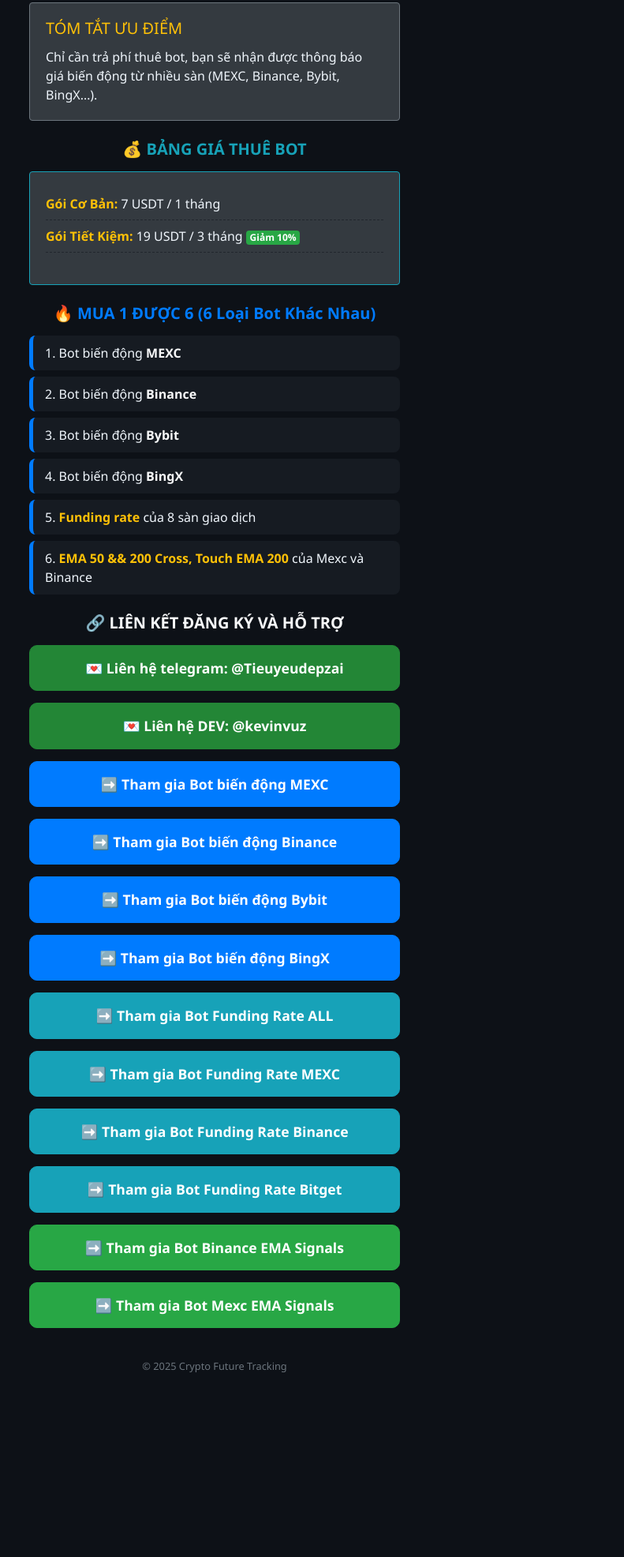
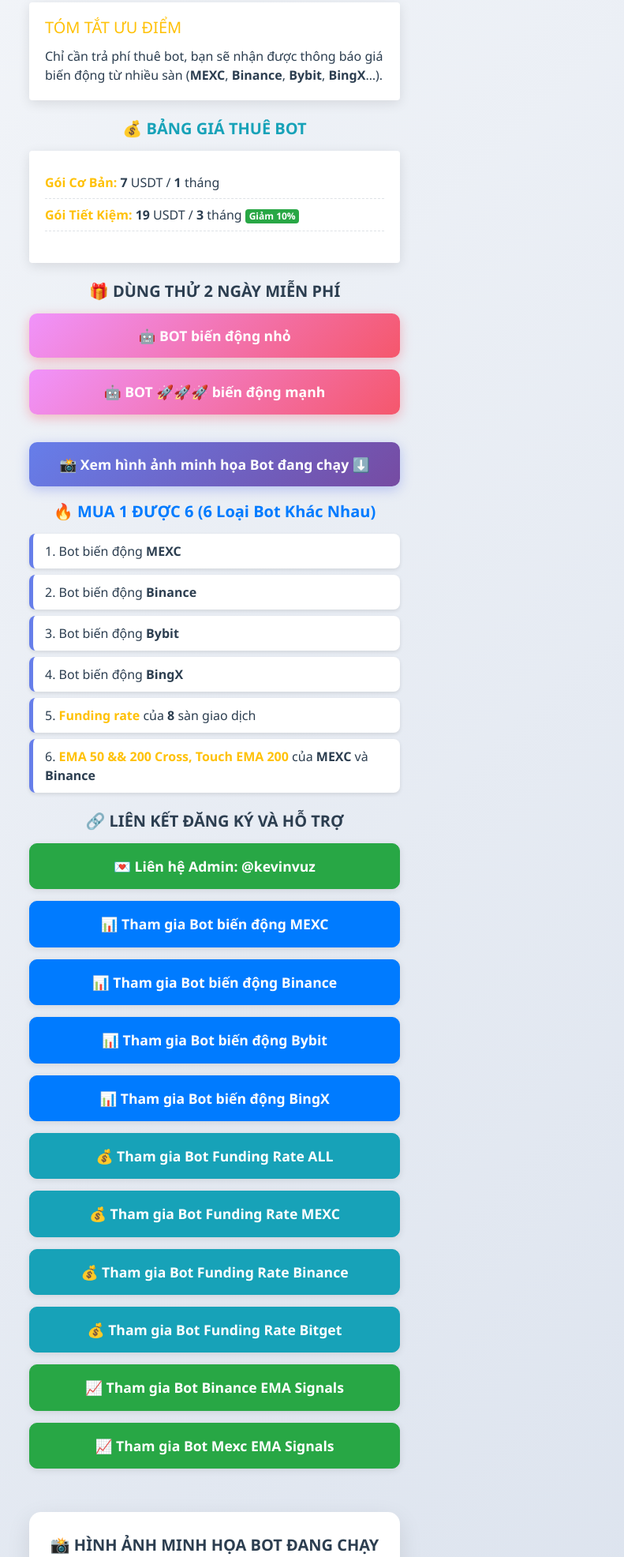
Before and after one commit to kienvmdev/kienvmdev.github.io, a plain HTML site: page index.html in a window 1280 px wide. Shown: the part 208-2180 px from the top of the page at 79% size, without its empty margins (368-1159 px from the left). Before the commit the page ends 1949 px from the top, so only its background shows below. Drawn offline with nearby package versions, Linux system fonts and the light colour scheme.

Commit message:
update-UI

```diff
--- a/index.html
+++ b/index.html
@@ -9,10 +9,11 @@
 
     <style>
         body {
-            background-color: #0d1117; /* Nền tối, phù hợp với chủ đề giao dịch */
-            color: #f0f6fc; /* Chữ màu sáng */
+            background: linear-gradient(135deg, #f5f7fa 0%, #c3cfe2 100%); /* Nền sáng với gradient */
+            color: #2c3e50; /* Chữ màu tối */
             font-family: 'Segoe UI', Tahoma, Geneva, Verdana, sans-serif;
             padding-top: 20px;
+            padding-bottom: 40px;
         }
         .container {
             max-width: 500px; /* Giới hạn độ rộng cho trải nghiệm di động tốt nhất */
@@ -25,13 +26,14 @@
             width: 90px;
             height: 90px;
             border-radius: 50%;
-            background-color: #007bff; /* Màu đại diện cho bot */
+            background: linear-gradient(135deg, #667eea 0%, #764ba2 100%);
             display: inline-flex;
             align-items: center;
             justify-content: center;
             font-size: 2.5rem;
             margin-bottom: 10px;
             border: 3px solid #fff;
+            box-shadow: 0 4px 15px rgba(0,0,0,0.2);
         }
         .link-button {
             width: 100%;
@@ -42,6 +44,11 @@
             border-radius: 10px;
             text-decoration: none;
             transition: all 0.3s ease;
+            box-shadow: 0 2px 10px rgba(0,0,0,0.1);
+        }
+        .link-button:hover {
+            transform: translateY(-2px);
+            box-shadow: 0 4px 15px rgba(0,0,0,0.2);
         }
         .pricing-list {
             list-style: none;
@@ -51,18 +58,93 @@
         }
         .pricing-list li {
             padding: 8px 0;
-            border-bottom: 1px dashed #21262d;
+            border-bottom: 1px dashed #dee2e6;
         }
         .feature-item {
-            background-color: #161b22;
+            background-color: #ffffff;
             padding: 10px 15px;
             border-radius: 8px;
             margin-bottom: 8px;
-            border-left: 5px solid #007bff; /* Đường viền màu xanh nổi bật */
+            border-left: 5px solid #667eea;
+            box-shadow: 0 2px 5px rgba(0,0,0,0.1);
         }
         .contact-admin {
-            background-color: #238636;
-            border-color: #238636;
+            background-color: #28a745;
+            border-color: #28a745;
+            color: #fff;
+        }
+        .free-trial-button {
+            background: linear-gradient(135deg, #f093fb 0%, #f5576c 100%);
+            border: none;
+            color: #fff;
+            font-weight: bold;
+            box-shadow: 0 4px 15px rgba(245, 87, 108, 0.4);
+        }
+        .free-trial-button:hover {
+            background: linear-gradient(135deg, #f5576c 0%, #f093fb 100%);
+            color: #fff;
+            transform: translateY(-2px);
+            box-shadow: 0 6px 20px rgba(245, 87, 108, 0.5);
+        }
+        .scroll-button {
+            background: linear-gradient(135deg, #667eea 0%, #764ba2 100%);
+            border: none;
+            color: #fff;
+            margin: 20px 0;
+            box-shadow: 0 4px 15px rgba(102, 126, 234, 0.4);
+        }
+        .scroll-button:hover {
+            color: #fff;
+            transform: translateY(-2px);
+            box-shadow: 0 6px 20px rgba(102, 126, 234, 0.5);
+        }
+        .demo-section {
+            background: #ffffff;
+            border-radius: 15px;
+            padding: 30px 20px;
+            margin-top: 40px;
+            box-shadow: 0 10px 30px rgba(0,0,0,0.1);
+        }
+        .demo-images {
+            display: grid;
+            grid-template-columns: 1fr;
+            gap: 20px;
+            margin-top: 20px;
+        }
+        .demo-image-item {
+            background: #f8f9fa;
+            border-radius: 10px;
+            padding: 15px;
+            text-align: center;
+            box-shadow: 0 2px 10px rgba(0,0,0,0.05);
+        }
+        .demo-image-item img {
+            max-width: 100%;
+            height: auto;
+            border-radius: 8px;
+            box-shadow: 0 2px 8px rgba(0,0,0,0.1);
+        }
+        .demo-image-item p {
+            margin-top: 10px;
+            font-weight: bold;
+            color: #495057;
+        }
+        .card {
+            box-shadow: 0 4px 15px rgba(0,0,0,0.1);
+            border: none;
+        }
+        .card.bg-dark {
+            background-color: #ffffff !important;
+            color: #2c3e50;
+        }
+        .text-secondary {
+            color: #6c757d !important;
+        }
+        .text-light {
+            color: #2c3e50 !important;
+        }
+        .text-muted {
+            color: #6c757d !important;
         }
     </style>
 </head>
@@ -71,7 +153,7 @@
     <div class="container">
         <div class="profile-header">
             <div class="profile-icon">🤖</div>
-            <h1 class="h4 font-weight-bold text-light">BOT Báo biến động Future</h1>
+            <h1 class="h4 font-weight-bold" style="color: #2c3e50;">BOT Báo biến động Future</h1>
             <p class="text-secondary">Công cụ theo dõi biến động giá &amp; cảnh báo thị trường tức thì!</p>
         </div>
 
@@ -79,7 +161,7 @@
             <div class="card-body">
                 <h5 class="card-title text-warning">TÓM TẮT ƯU ĐIỂM</h5>
                 <p class="card-text">
-                    Chỉ cần trả phí thuê bot, bạn sẽ nhận được thông báo giá biến động từ nhiều sàn (MEXC, Binance, Bybit, BingX…).
+                    Chỉ cần trả phí thuê bot, bạn sẽ nhận được thông báo giá biến động từ nhiều sàn (<b>MEXC</b>, <b>Binance</b>, <b>Bybit</b>, <b>BingX</b>…).
                 </p>
             </div>
         </div>
@@ -88,73 +170,106 @@
         <div class="card bg-dark border-info mb-4">
             <div class="card-body">
                 <ul class="pricing-list">
-                    <li><strong class="text-warning">Gói Cơ Bản:</strong> 7 USDT / 1 tháng</li>
-                    <li><strong class="text-warning">Gói Tiết Kiệm:</strong> 19 USDT / 3 tháng <span class="badge badge-success">Giảm 10%</span></li>
+                    <li><strong class="text-warning">Gói Cơ Bản:</strong> <b>7</b> USDT / <b>1</b> tháng</li>
+                    <li><strong class="text-warning">Gói Tiết Kiệm:</strong> <b>19</b> USDT / <b>3</b> tháng <span class="badge badge-success">Giảm 10%</span></li>
                     <!-- <li><strong class="text-danger">ƯU ĐÃI ĐỘC QUYỀN:</strong> Ai đăng ký trước sẽ được TẶNG THÊM 1 THÁNG (Từ 1 tháng thành 2 tháng)</li> -->
                 </ul>
             </div>
         </div>
 
+        <h5 class="text-center mb-3 font-weight-bold" style="color: #2c3e50;">🎁 DÙNG THỬ 2 NGÀY MIỄN PHÍ</h5>
+
+        <a href="https://t.me/+JMdvxnB-p_1iM2Fl" target="_blank" class="btn btn-lg link-button free-trial-button">
+            🤖 BOT biến động nhỏ
+        </a>
+
+        <a href="https://t.me/+rUkScvza0B81NDM9" target="_blank" class="btn btn-lg link-button free-trial-button">
+            🤖 BOT 🚀🚀🚀 biến động mạnh
+        </a>
+
+        <button onclick="scrollToDemo()" class="btn btn-lg link-button scroll-button">
+            📸 Xem hình ảnh minh họa Bot đang chạy ⬇️
+        </button>
+
         <h5 class="text-center mb-3 text-primary font-weight-bold">🔥 MUA 1 ĐƯỢC 6 (6 Loại Bot Khác Nhau)</h5>
         <div class="mb-4">
-            <div class="feature-item">1. Bot biến động <strong class="text-light">MEXC</strong></div>
-            <div class="feature-item">2. Bot biến động <strong class="text-light">Binance</strong></div>
-            <div class="feature-item">3. Bot biến động <strong class="text-light">Bybit</strong></div>
-            <div class="feature-item">4. Bot biến động <strong class="text-light">BingX</strong></div>
-            <div class="feature-item">5. <strong class="text-warning">Funding rate</strong> của 8 sàn giao dịch</div>
-            <div class="feature-item">6. <strong class="text-warning">EMA 50 && 200 Cross, Touch EMA 200</strong> của Mexc và Binance</div>
+            <div class="feature-item">1. Bot biến động <strong style="color: #2c3e50;">MEXC</strong></div>
+            <div class="feature-item">2. Bot biến động <strong style="color: #2c3e50;">Binance</strong></div>
+            <div class="feature-item">3. Bot biến động <strong style="color: #2c3e50;">Bybit</strong></div>
+            <div class="feature-item">4. Bot biến động <strong style="color: #2c3e50;">BingX</strong></div>
+            <div class="feature-item">5. <strong class="text-warning">Funding rate</strong> của <b>8</b> sàn giao dịch</div>
+            <div class="feature-item">6. <strong class="text-warning">EMA 50 && 200 Cross, Touch EMA 200</strong> của <b>MEXC</b> và <b>Binance</b></div>
         </div>
 
 
-        <h5 class="text-center mb-3 text-light font-weight-bold">🔗 LIÊN KẾT ĐĂNG KÝ VÀ HỖ TRỢ</h5>
-
-        <a href="https://t.me/Tieuyeudepzai" target="_blank" class="btn btn-lg btn-success link-button contact-admin">
-            💌 Liên hệ telegram: @Tieuyeudepzai
-        </a>
+        <h5 class="text-center mb-3 font-weight-bold" style="color: #2c3e50;">🔗 LIÊN KẾT ĐĂNG KÝ VÀ HỖ TRỢ</h5>
 
         <a href="https://t.me/kevinvuz" target="_blank" class="btn btn-lg btn-success link-button contact-admin">
-            💌 Liên hệ DEV: @kevinvuz
+            💌 Liên hệ Admin: @kevinvuz
         </a>
 
         <a href="https://t.me/+fCdQ22-74U0wYTBl" target="_blank" class="btn btn-lg link-button btn-primary">
-            ➡️ Tham gia Bot biến động MEXC
+            📊 Tham gia Bot biến động MEXC
         </a>
 
         <a href="https://t.me/+1EmRvh-qDt80ZTdl" target="_blank" class="btn btn-lg link-button btn-primary">
-            ➡️ Tham gia Bot biến động Binance
+            📊 Tham gia Bot biến động Binance
         </a>
 
         <a href="https://t.me/+ENK1ZdXDT35jNWFl" target="_blank" class="btn btn-lg link-button btn-primary">
-            ➡️ Tham gia Bot biến động Bybit
+            📊 Tham gia Bot biến động Bybit
         </a>
 
         <a href="https://t.me/+VyIHeQ2yV9BhMDc1" target="_blank" class="btn btn-lg link-button btn-primary">
-            ➡️ Tham gia Bot biến động BingX
+            📊 Tham gia Bot biến động BingX
         </a>
 
         <a href="https://t.me/funding_rate_tracking" target="_blank" class="btn btn-lg link-button btn-info">
-            ➡️ Tham gia Bot Funding Rate ALL
+            💰 Tham gia Bot Funding Rate ALL
         </a>
 
         <a href="https://t.me/+VAF6FsGJdAVkZTM1" target="_blank" class="btn btn-lg link-button btn-info">
-            ➡️ Tham gia Bot Funding Rate MEXC
+            💰 Tham gia Bot Funding Rate MEXC
         </a>
 
         <a href="https://t.me/+TGmAnZgQXqo4YWU1" target="_blank" class="btn btn-lg link-button btn-info">
-            ➡️ Tham gia Bot Funding Rate Binance
+            💰 Tham gia Bot Funding Rate Binance
         </a>
 
         <a href="https://t.me/+7dfc5ThbfTIzYWM9" target="_blank" class="btn btn-lg link-button btn-info">
-            ➡️ Tham gia Bot Funding Rate Bitget
+            💰 Tham gia Bot Funding Rate Bitget
         </a>
 
         <a href="https://t.me/+XrfwkZ0nTrU0NTQ1" target="_blank" class="btn btn-lg link-button btn-success">
-            ➡️ Tham gia Bot Binance EMA Signals
+            📈 Tham gia Bot Binance EMA Signals
         </a>
 
         <a href="https://t.me/+9UNmYORb7Ag4YmU1" target="_blank" class="btn btn-lg link-button btn-success">
-            ➡️ Tham gia Bot Mexc EMA Signals
+            📈 Tham gia Bot Mexc EMA Signals
         </a>
+
+        <div id="demo-section" class="demo-section">
+            <h5 class="text-center mb-4 font-weight-bold" style="color: #2c3e50;">📸 HÌNH ẢNH MINH HỌA BOT ĐANG CHẠY</h5>
+            <div class="demo-images">
+                <div class="demo-image-item">
+                    <img src="images/mexc-tracking.PNG" alt="Bot MEXC Biến Động" onerror="this.src='https://via.placeholder.com/400x300/667eea/ffffff?text=Bot+MEXC+Biến+Động'">
+                    <p>Bot biến động MEXC</p>
+                </div>
+                <div class="demo-image-item">
+                    <img src="images/binance-tracking.PNG" alt="Bot Binance Biến Động" onerror="this.src='https://via.placeholder.com/400x300/764ba2/ffffff?text=Bot+Binance+Biến+Động'">
+                    <p>Bot biến động Binance</p>
+                </div>
+                <div class="demo-image-item">
+                    <img src="images/funding-rate.PNG" alt="Bot Funding Rate" onerror="this.src='https://via.placeholder.com/400x300/f5576c/ffffff?text=Bot+Funding+Rate'"><br>
+                    <img src="images/binance-funding-ratee.PNG" alt="Bot Funding Rate" onerror="this.src='https://via.placeholder.com/400x300/f5576c/ffffff?text=Bot+Funding+Rate'">
+                    <p>Bot Funding Rate</p>
+                </div>
+                <div class="demo-image-item">
+                    <img src="images/binance-ema-signals.PNG" alt="Bot EMA Signals" onerror="this.src='https://via.placeholder.com/400x300/28a745/ffffff?text=Bot+EMA+Signals'">
+                    <p>Bot EMA Signals</p>
+                </div>
+            </div>
+        </div>
 
         <div class="text-center small text-muted mt-4">
             © 2025 Crypto Future Tracking
@@ -164,5 +279,13 @@
 
     <script src="https://code.jquery.com/jquery-3.5.1.slim.min.js"></script>
     <script src="https://cdn.jsdelivr.net/npm/bootstrap@4.5.2/js/bootstrap.bundle.min.js"></script>
+    <script>
+        function scrollToDemo() {
+            const demoSection = document.getElementById('demo-section');
+            if (demoSection) {
+                demoSection.scrollIntoView({ behavior: 'smooth', block: 'start' });
+            }
+        }
+    </script>
 </body>
 </html>
```
Also changed, not shown: images/binance-ema-signals.PNG (added), images/binance-funding-ratee.PNG (added), images/binance-tracking.PNG (added), images/funding-rate.PNG (added), images/mexc-ema-signal.PNG (added), images/mexc-tracking.PNG (added).
